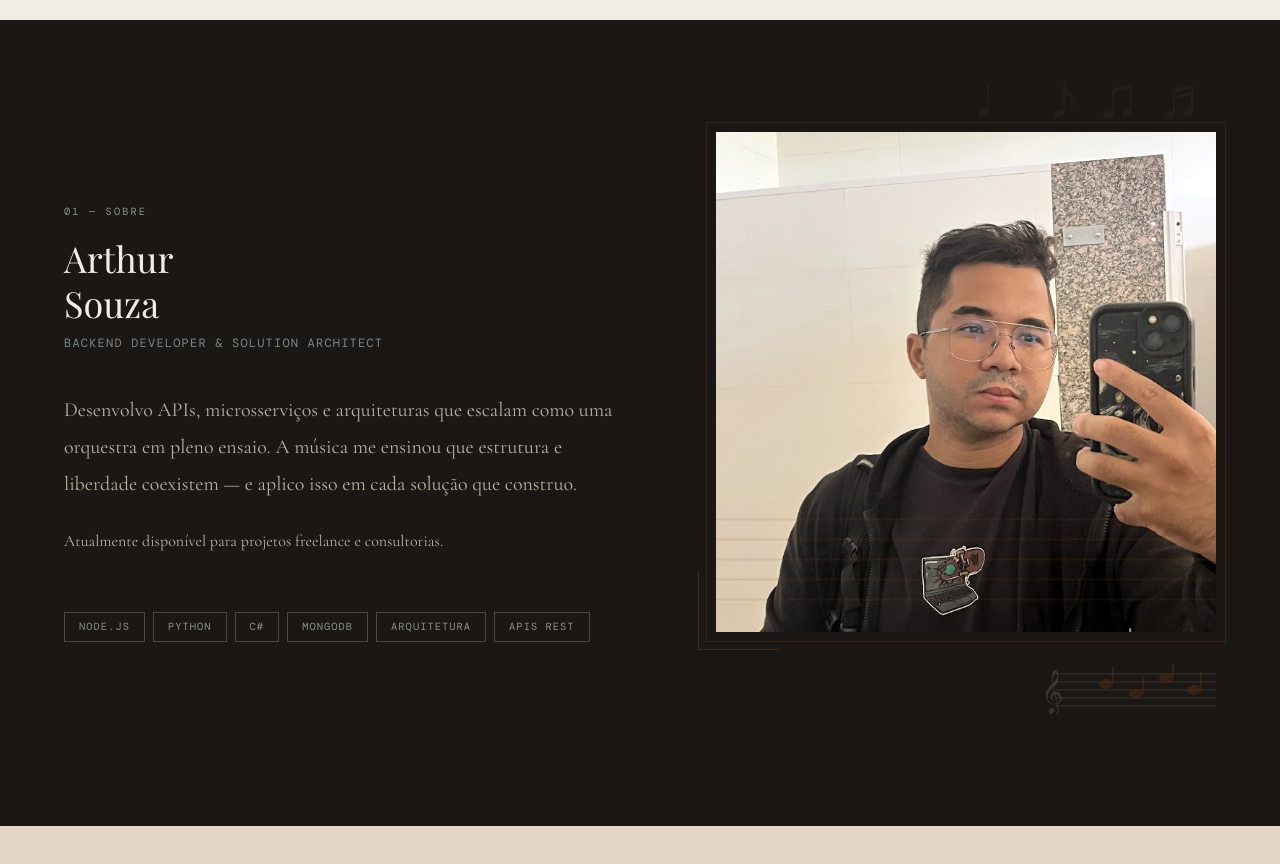
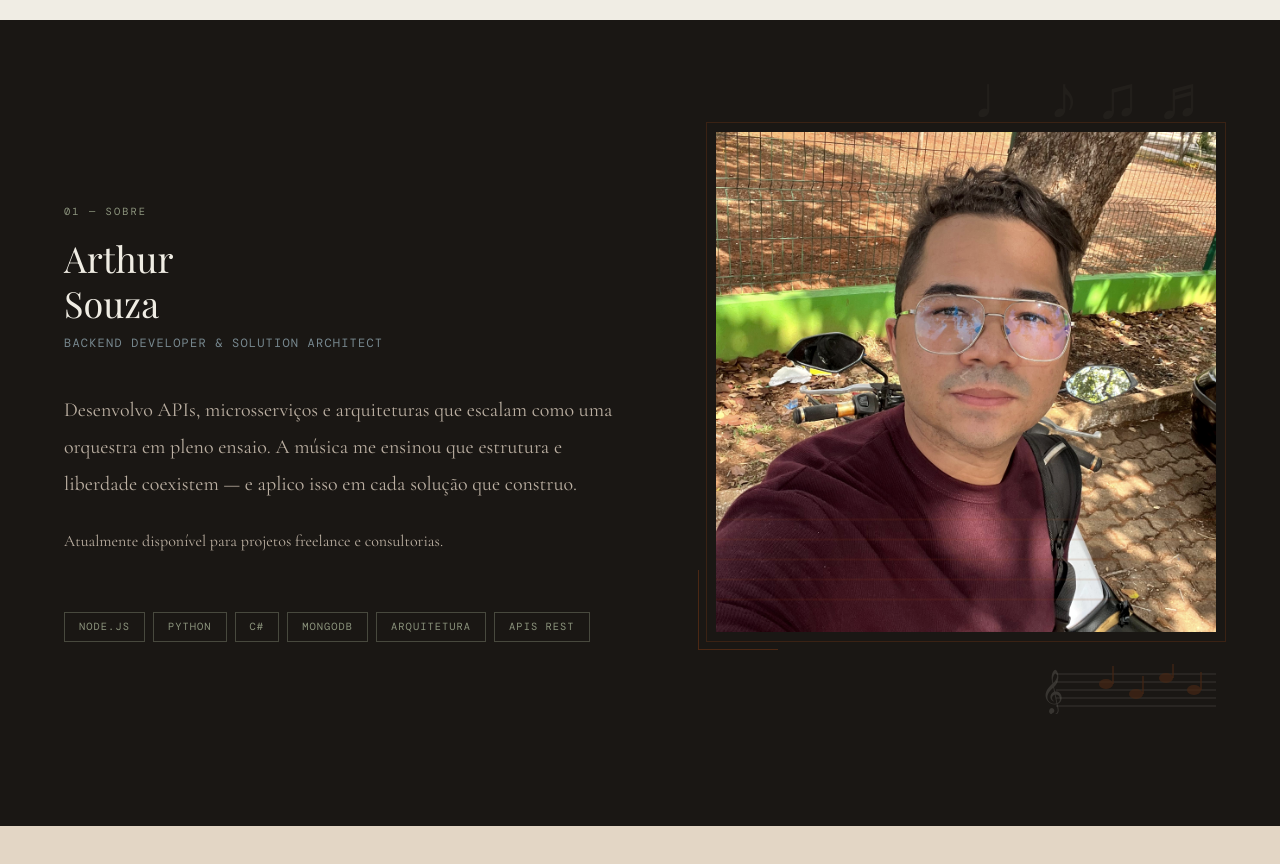
Before and after one commit to ArthurSouzaDev/Portfolio, a Next.js app: page / in a window 1280 px wide. Shown: the part 780-1644 px from the top of the page. Built offline with nearby package versions, Linux system fonts and the light colour scheme; a web font is replaced by a local one.

Commit message:
feat: trocando imagem na seção sobre

```diff
--- a/src/components/home/Sobre.tsx
+++ b/src/components/home/Sobre.tsx
@@ -47,7 +47,7 @@ export default function Sobre() {
         <Reveal delay={0.15} className="flex flex-col items-center lg:items-end">
           <div className="relative aspect-square w-[220px] max-w-full shrink-0 justify-self-center before:absolute before:-inset-2.5 before:border before:border-terracota/25 after:absolute after:-bottom-4.5 after:-left-4.5 after:h-20 after:w-20 after:border-b after:border-l after:border-terracota after:opacity-40 sm:w-[500px] sm:justify-self-start">
             <Image
-              src="/IMG_3861.jpg"
+              src="/principal.jpeg"
               alt="Arthur Souza"
               width={400}
               height={400}
```
Also changed, not shown: public/principal.jpeg (added).
